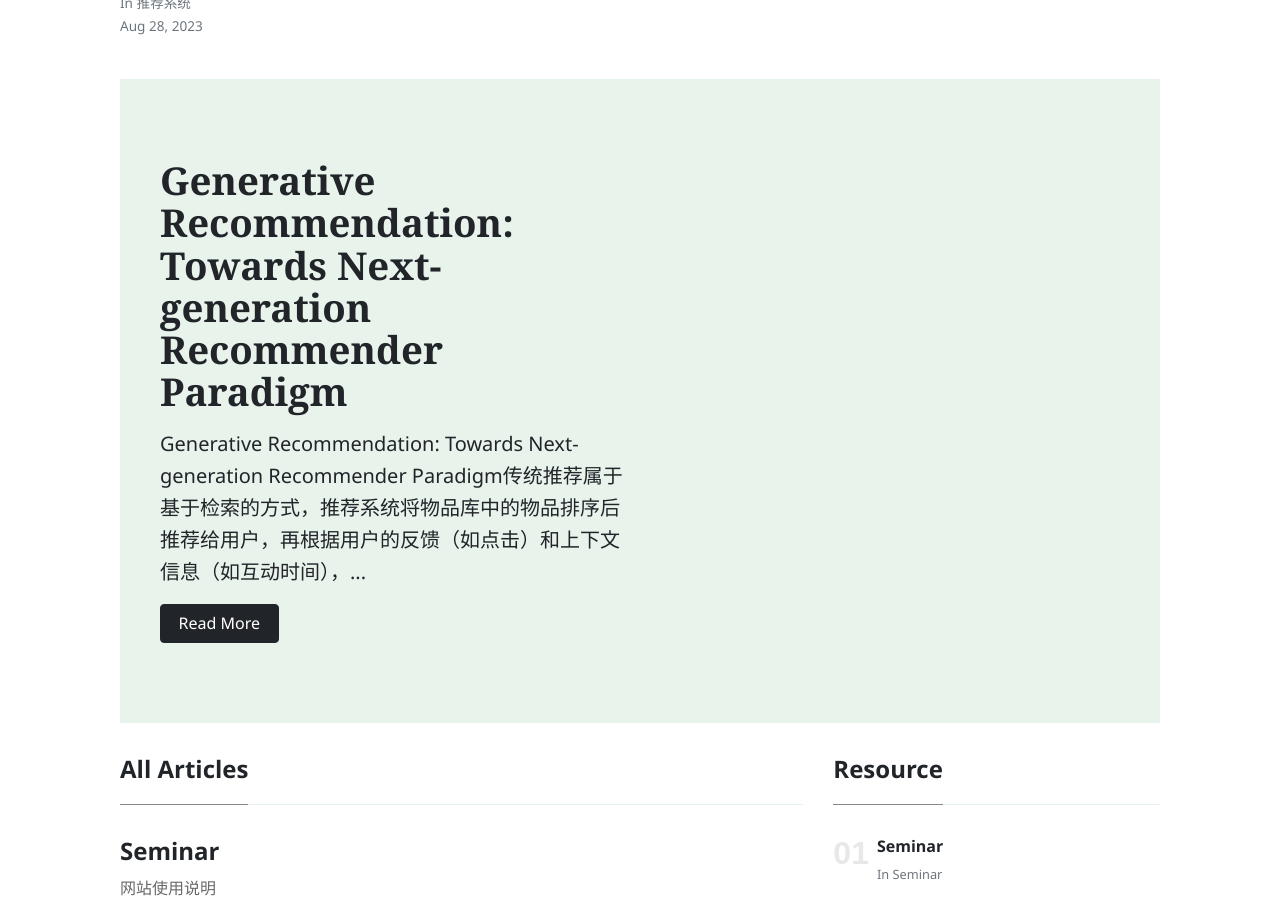
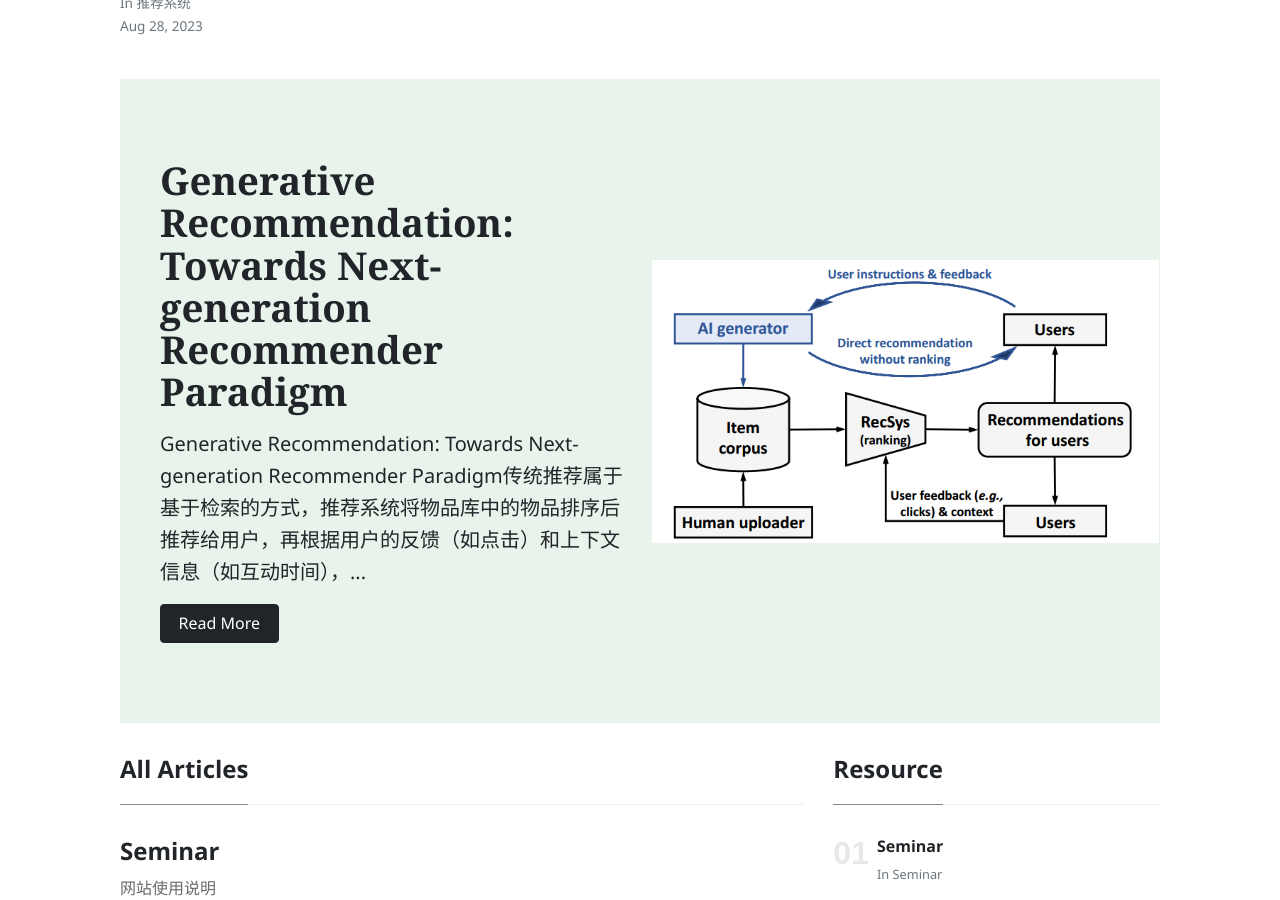
Before and after one commit to biya0105/biya0105.github.io, a Jekyll site: the page built from index.html, in a window 1280 px wide and 900 px high, scrolled down 492 px. Built offline with Jekyll 4.4.1, drawn with Linux system fonts in a browser that asks for light colours; nearby versions of some CDN libraries; the list of posts is cut into pages by our own code.

Commit message:
Update index.html

```diff
--- a/index.html
+++ b/index.html
@@ -146,7 +146,7 @@ description: "A great Jekyll theme developed by Sal @wowthemesnet."
                 </p>
                 <a href="{{site.baseurl}}{{post.url}}" class="btn btn-dark">Read More</a>
             </div>
-            <div class="col-md-6 d-none d-md-block pr-0" style="background-size:contain;background-position:center;background-image:url({{site.baseurl}}/{{ post.image }}) no-repeat; background-attachment:fixed;">
+            <div class="col-md-6 d-none d-md-block pr-0" style="background-size:contain;background-position:center;background-image:url({{site.baseurl}}/{{ post.image }});background-repeat: no-repeat;">
             </div>
         </div>
     </div>
```
